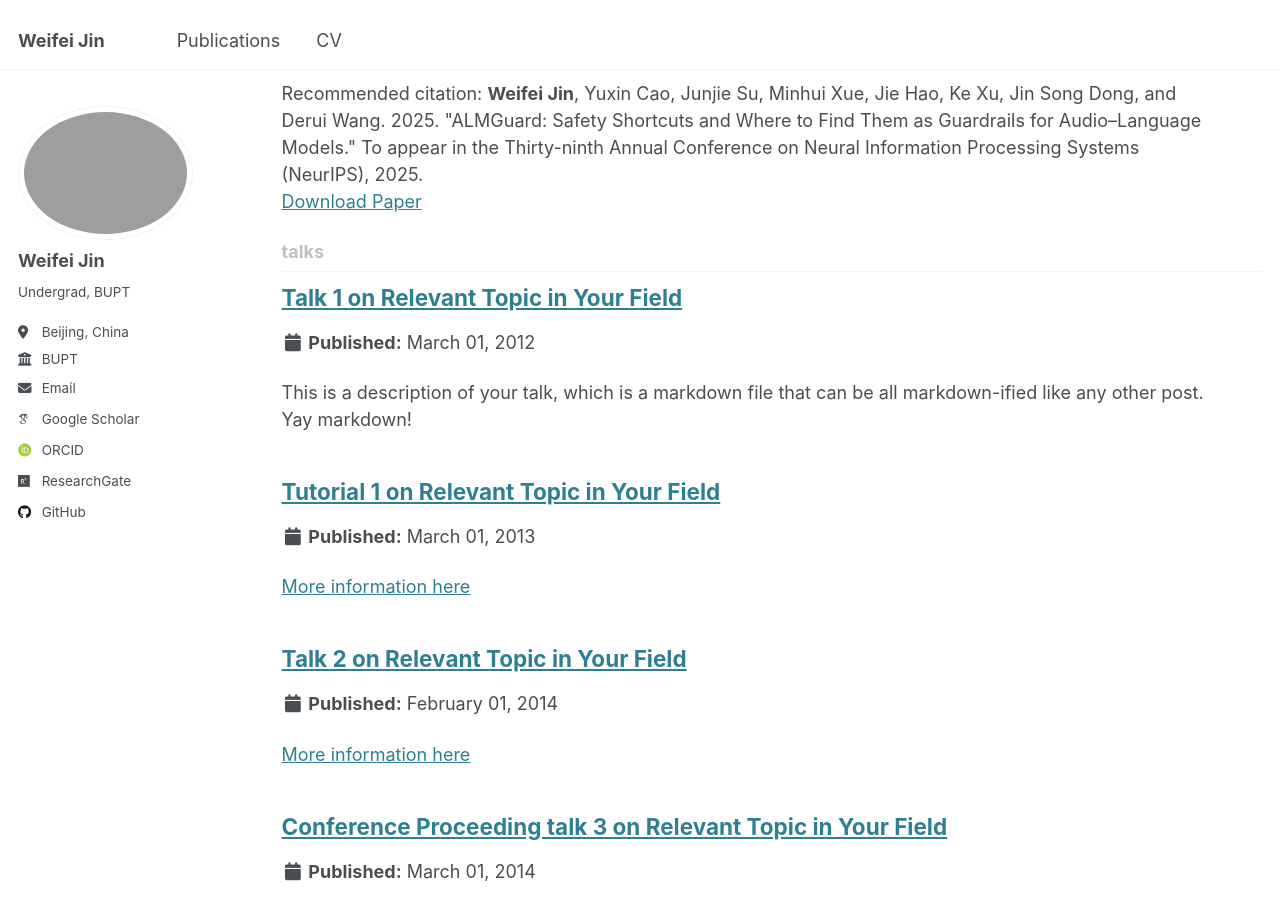
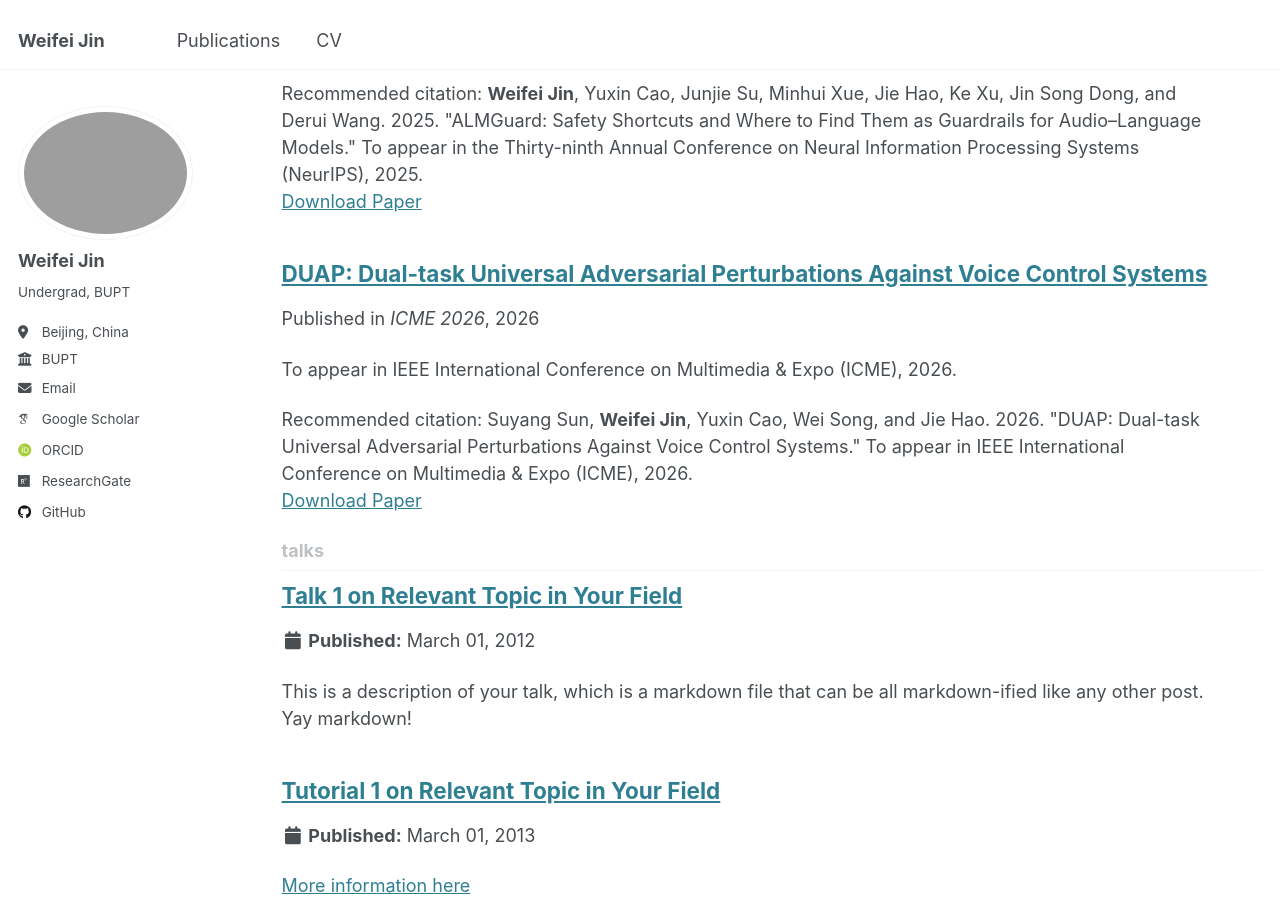
Before and after one commit to WeifeiJin/weifeijin.github.io, a Jekyll site: the page built from _pages/collection-archive.html, in a window 1280 px wide and 900 px high, scrolled down 2664 px. Built offline with Jekyll 4.4.1, drawn with Linux system fonts in a browser that asks for light colours; some web fonts are replaced.

Commit message:
Update: Add new ICME 2026 paper and ByteDance internship info

```diff
--- /dev/null
+++ b/_publications/2026-03-duap.md
@@ -0,0 +1,18 @@
+---
+title: "DUAP: Dual-task Universal Adversarial Perturbations Against Voice Control Systems"
+collection: publications
+category: conferences
+permalink: /publication/2026-icme-duap
+excerpt: "To appear in IEEE International Conference on Multimedia & Expo (ICME), 2026."
+date: 2026-03-01
+venue: "ICME 2026"
+paperurl: "https://arxiv.org/abs/2601.12786"
+citation: |
+  Suyang Sun, <b>Weifei Jin</b>, Yuxin Cao, Wei Song, and Jie Hao. 2026.
+  "DUAP: Dual-task Universal Adversarial Perturbations Against Voice Control Systems."
+  To appear in IEEE International Conference on Multimedia & Expo (ICME), 2026.
+---
+
+DUAP: Dual-task Universal Adversarial Perturbations Against Voice Control Systems.
+
+To appear in IEEE International Conference on Multimedia & Expo (ICME), 2026.
```
Also changed, not shown: _pages/about.md (+10 -3 lines).
